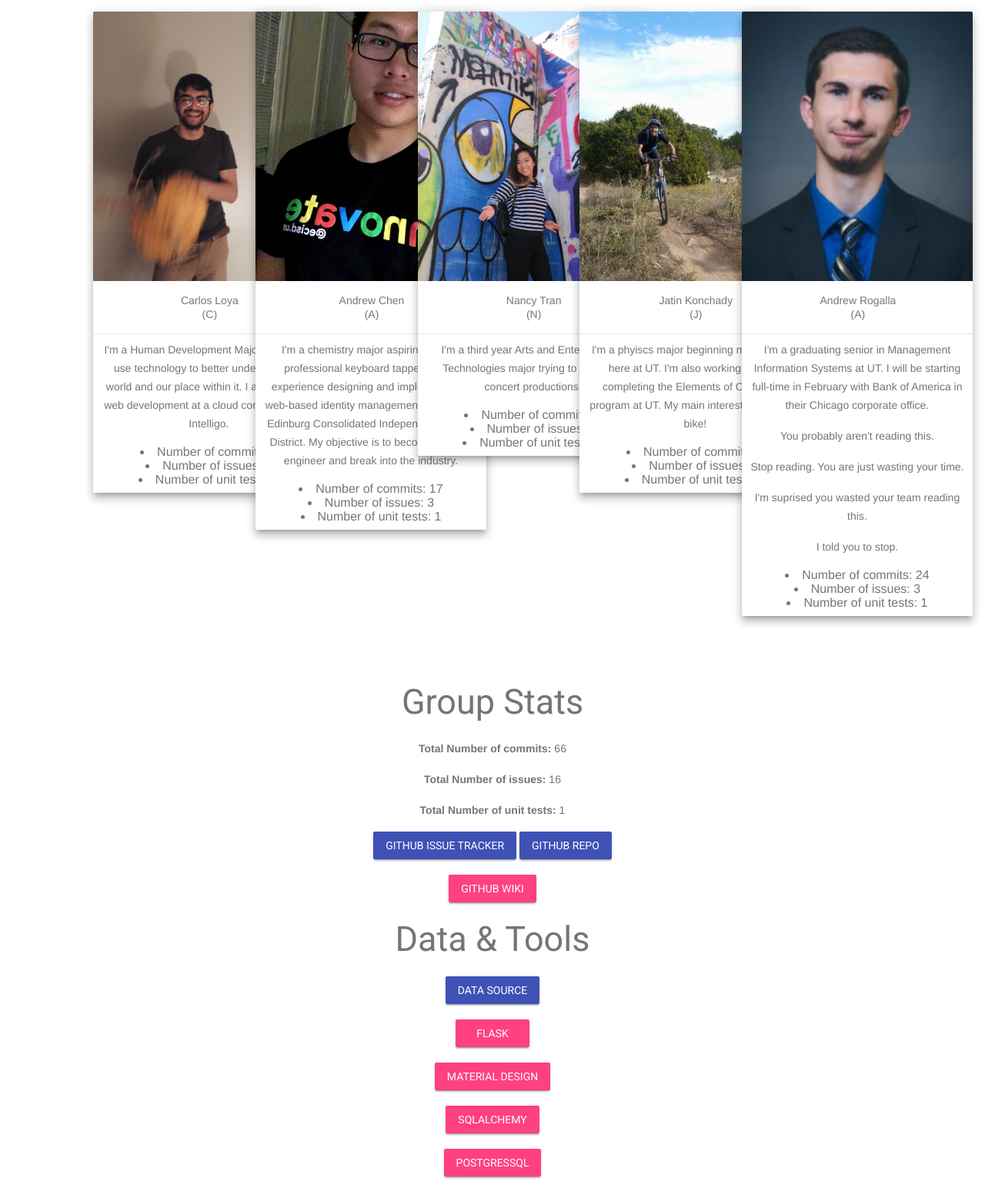
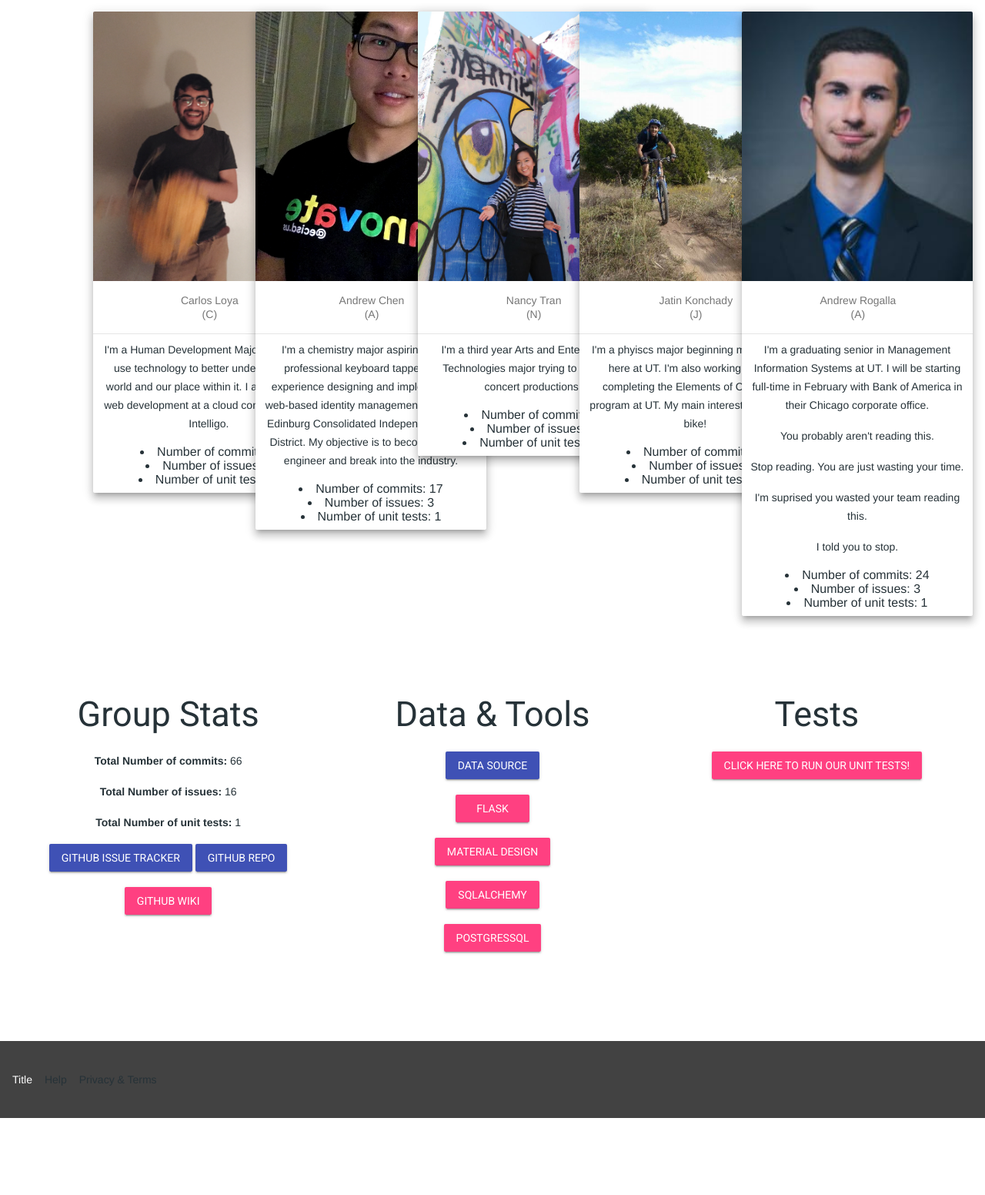
Before and after one commit to soy-bean/cs329e, a Flask app: page /about/ in a window 1280 px wide. Shown: the part 227-1779 px from the top of the page at 77% size. After the commit the page ends 1679 px from the top, so only its background shows below. Run offline with Flask 2, Linux system fonts and the light colour scheme.

Commit message:
updated about page

```diff
--- a/templates/about.html
+++ b/templates/about.html
@@ -36,7 +36,7 @@
             color: #fff;
         }
         li, h2, p {
-          color: #757575;
+          color: #263238;
         }
 		/*.bgimg {
 			background-color: rgb(224, 145, 42);
@@ -162,6 +162,9 @@
     <center>
     <div class="bgimg" style="color:rgb(255, 255, 255)">
     <br/>
+
+    <div class="mdl-grid">
+      <div class="mdl-cell mdl-cell--4-col">
         <h2 align="center">Group Stats</h2>
       	<p><strong>Total Number of commits:</strong> 66</p>
       	<p><strong>Total Number of issues:</strong> 16</p>
@@ -171,7 +174,11 @@
           <br/>
           <br/>
           <a class="mdl-button mdl-js-button mdl-button--raised mdl-js-ripple-effect mdl-button--accent" href="https://github.com/arr3385/cs329e-idb/wiki/Technical-Report">GitHub Wiki</a>
-
+          <br/>
+          <br/>
+          <br/>
+      </div>
+      <div class="mdl-cell mdl-cell--4-col">
         <h2 align="center">Data &amp; Tools</h2>
           <a class="mdl-button mdl-js-button mdl-button--raised mdl-js-ripple-effect mdl-button--primary" href="http://www.cs.utexas.edu/~fares/cs329ef17/CS%20373_files/tutorials/books.json">Data source</a>
           <br/>
@@ -190,11 +197,21 @@
           <br/>
           <br/>
           <br/>
+    </div>
+      <div class="mdl-cell mdl-cell--4-col">
+
       	<h2 align="center">Tests</h2>
       	<a class="mdl-button mdl-js-button mdl-button--raised mdl-js-ripple-effect mdl-button--accent" id="Unit_Test" href="/unit_tests">Click here to run our unit tests!</a>
       	<div id="result">
+      </div>
+    </div>
 
-	</div>
+
+	<!-- <h2 align="center">Tests</h2>
+	<a class="mdl-button mdl-js-button mdl-button--raised mdl-js-ripple-effect mdl-button--accent" id="Unit_Test" href="/unit_tests">Click here to run our unit tests!</a>
+	<div id="result">
+
+	</div> -->
 	<script type="text/javascript">
 		output = '';
 		$('Unit_Test').click()({
```
Lines whose indentation alone changed are shown as unchanged.
